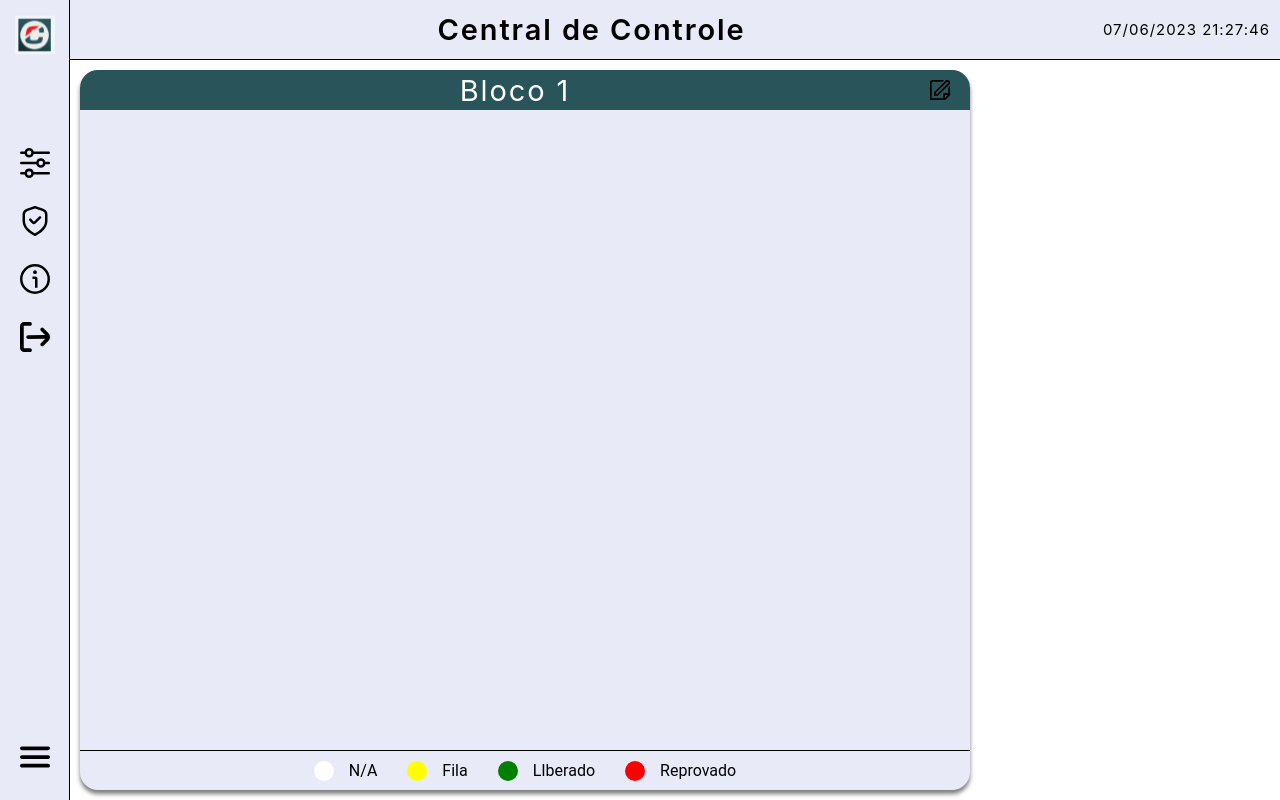
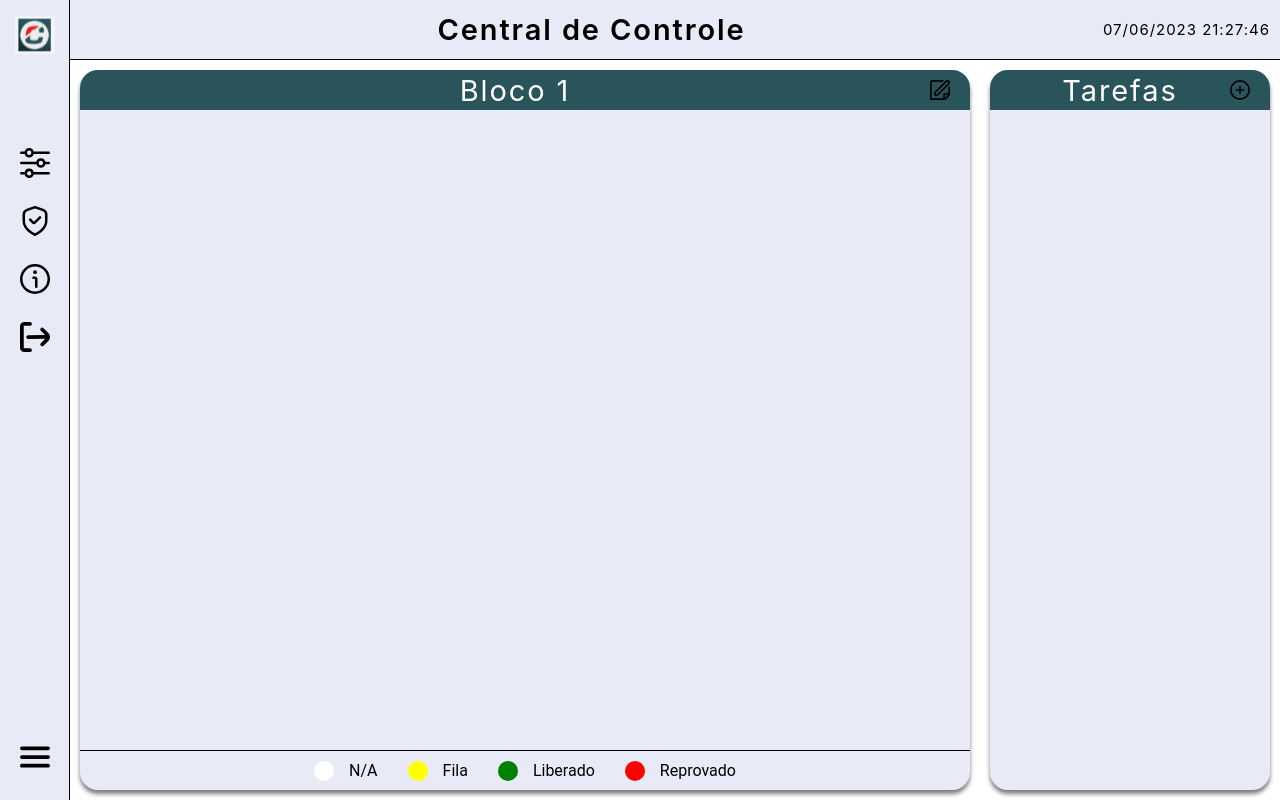
Before and after one commit to matheusbiaggio/C4A-antigo, a React (Create React App) app: page / in a window 1280 px wide. Built offline with nearby package versions, Linux system fonts and the light colour scheme.

Commit message:
Implementação do componente de tarefas sem a logica de adição

```diff
--- a/src/components/MainContent.jsx
+++ b/src/components/MainContent.jsx
@@ -31,7 +31,7 @@ export default function MainContent() {
         </CircleContainer>
         <CircleContainer>
           <Circle color="green" />
-          <p>LIberado</p>
+          <p>Liberado</p>
         </CircleContainer>
         <CircleContainer>
           <Circle color="red" />
--- a/src/components/Tasks.jsx
+++ b/src/components/Tasks.jsx
@@ -1,7 +1,25 @@
-import React from 'react'
+import React from 'react';
+import AddIcon from '../images/add.svg';
+import {
+  Button,
+  HeaderContainer,
+  Img,
+  MainContainer,
+  TitleHeader
+} from '../style/Task';
 
 export default function Tasks() {
   return (
-    <div>Tasks</div>
+    <MainContainer>
+      <HeaderContainer>
+        <TitleHeader>Tarefas</TitleHeader>
+        <Button>
+          <Img src={ AddIcon } alt="AddIcon" />
+        </Button>
+      </HeaderContainer>
+      <main>
+
+      </main>
+    </MainContainer>
   )
 }
--- a/src/pages/Home.jsx
+++ b/src/pages/Home.jsx
@@ -2,9 +2,10 @@ import React from 'react'
 import Navbar from '../components/Navbar'
 import Header from '../components/Header'
 import {
-  HomeContainer
+  HomeContainer, MainContainer
 } from '../style/Home'
 import MainContent from '../components/MainContent'
+import Tasks from '../components/Tasks'
 
 export default function Home() {
   return (
@@ -12,9 +13,10 @@ export default function Home() {
       <Navbar />
       <div>
         <Header />
-        <div>
+        <MainContainer>
           <MainContent />
-        </div>
+          <Tasks />
+        </MainContainer>
       </div>
     </HomeContainer>
   )
--- a/src/style/Home.js
+++ b/src/style/Home.js
@@ -5,3 +5,7 @@ export const HomeContainer = styled.div`
   width: 100vw;
   height: 100vh;
 `
+
+export const MainContainer = styled.div`
+  display: flex;
+`
--- /dev/null
+++ b/src/style/Task.js
@@ -0,0 +1,58 @@
+import styled from 'styled-components';
+
+export const MainContainer = styled.div`
+  display: flex;
+  flex-direction: column;
+  justify-content: space-between;
+  width: 280px;
+  height: calc(100vh - 80px);
+  margin: 10px;
+
+  box-shadow: 0px 4px 4px rgba(0, 0, 0, 0.51);
+  border-radius: 18px;
+
+  background-color: #e8eaf7;
+`;
+
+export const HeaderContainer = styled.header`
+  display: flex;
+  align-items: center;
+  justify-content: space-between;
+  width: 100%;
+  height: 40px;
+  padding: 10px 20px;
+
+  border-top-right-radius: 18px;
+  border-top-left-radius: 18px;
+
+  background-color: #29545A;
+`
+
+export const Img = styled.img`
+  width: 20px;
+  height: 20px;
+`
+
+export const Button = styled.button`
+  display: flex;
+  align-items: center;
+  justify-content: center;
+
+  border: none;
+  background: none;
+  cursor: pointer;
+`
+
+export const TitleHeader = styled.h3`
+  font-family: 'Inter', sans-serif;
+  font-style: normal;
+  font-weight: 400;
+  font-size: 29px;
+  line-height: 35px;
+  flex-grow: 1;
+  text-align: center;
+
+  letter-spacing: 0.065em;
+
+  color: #FFFFFF;
+`
```
